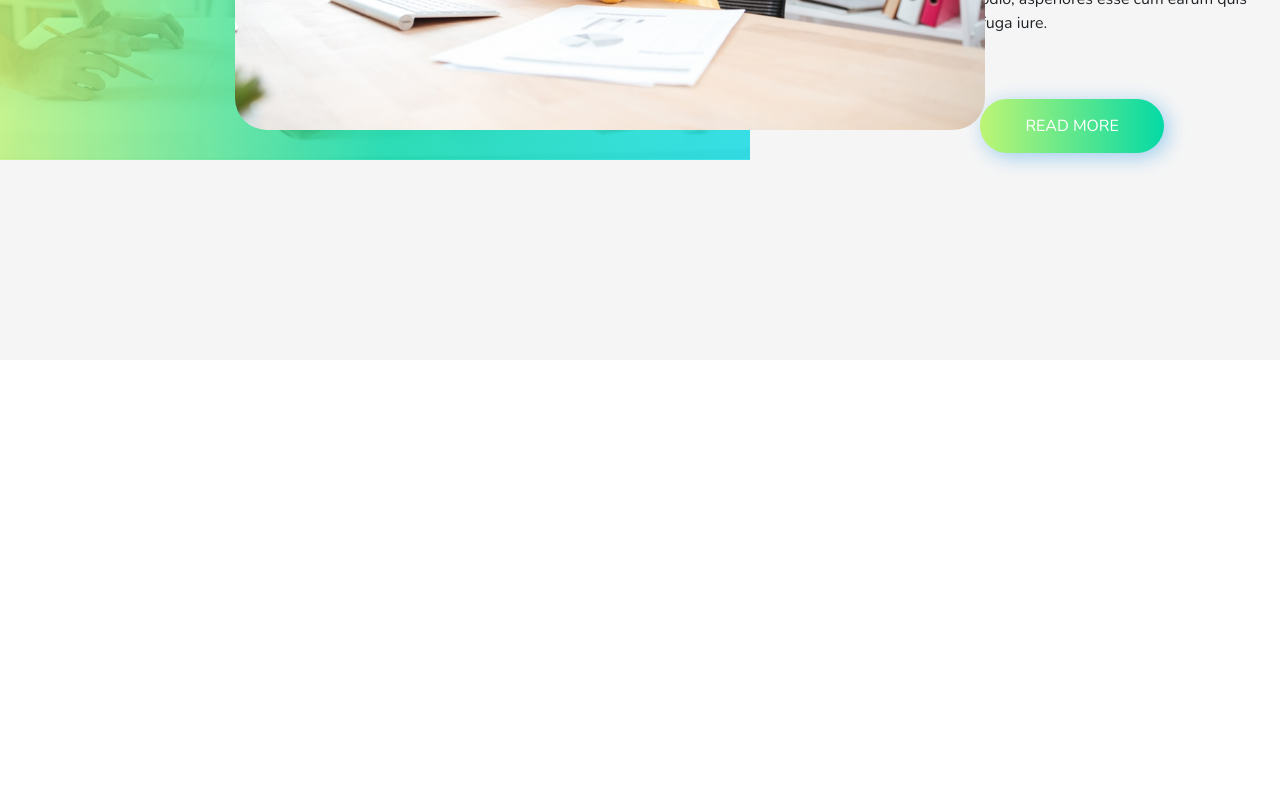
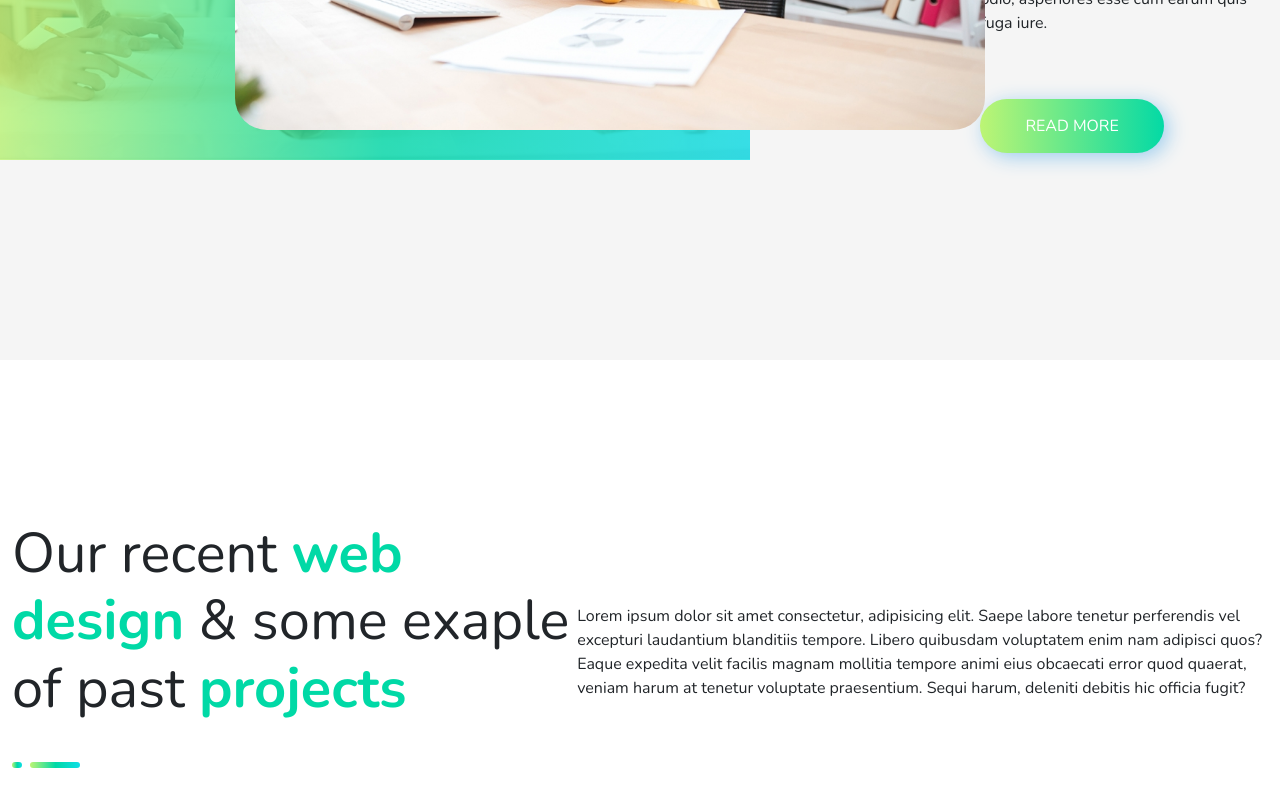
Before and after one commit to MatteoTarabella04/proj-html-vuejs, a Vue app: page / in a window 1280 px wide. Shown: the part 2951-3751 px from the top of the page. Before the commit the page ends 3311 px from the top, so only its background shows below. Built offline with nearby package versions, Linux system fonts and the light colour scheme.

Commit message:
import objects and create dinamic cards

```diff
--- a/src/App.vue
+++ b/src/App.vue
@@ -2,6 +2,7 @@
 import AppHeader from './components/AppHeader.vue'
 import sliderImages from './assets/data/sliderImages'
 import yourWebsiteCards from './assets/data/yourWebsiteCards'
+import exaplesImages from './assets/data/exaplesImages'
 export default {
 
   components: { AppHeader, },
@@ -10,6 +11,7 @@ export default {
     return {
       sliderImages,
       yourWebsiteCards,
+      exaplesImages,
       activeImg: 1,
     }
   }
@@ -118,6 +120,50 @@ export default {
       </div>
     </section>
     <!-- /#learnMore -->
+    <section id="examples">
+      <div class="container">
+        <div class="intro_content d-flex">
+
+          <div class="right">
+            <h2>
+              Our recent <b>web design</b> & some exaple of past <b>projects</b>
+            </h2>
+            <div class="my_banner">
+              <div class="small_banner"></div>
+              <div class="large_banner"></div>
+            </div>
+          </div>
+          <div class="left">
+            <p>
+              Lorem ipsum dolor sit amet consectetur, adipisicing elit. Saepe labore tenetur perferendis vel excepturi
+              laudantium blanditiis tempore. Libero quibusdam voluptatem enim nam adipisci quos? Eaque expedita velit
+              facilis magnam mollitia tempore animi eius obcaecati error quod quaerat, veniam harum at tenetur voluptate
+              praesentium. Sequi harum, deleniti debitis hic officia fugit?
+            </p>
+          </div>
+
+        </div>
+        <div class="row row-cols-4">
+          <div v-for="item in exaplesImages" class="col g-1 flex-shrink-1">
+            <div class="card">
+              <img :src="item.path" :alt="item.title" class="img-fluid">
+            </div>
+            <div class="card hidden">
+              <img :src="item.path" :alt="item.title" class="img-fluid">
+              <div class="card_content">
+                <h3>
+                  {{ item.title }}
+                </h3>
+                <h5>
+                  {{ item.category.toUpperCase() }}
+                </h5>
+              </div>
+            </div>
+          </div>
+        </div>
+      </div>
+    </section>
+    <!-- /#examples -->
   </main>
   <!-- /#page_main -->
 </template>
@@ -270,6 +316,7 @@ export default {
   padding-top: 10rem;
   height: 1000px;
   display: flex;
+  margin-bottom: 10rem;
 
   .bg_image {
     position: relative;
@@ -321,4 +368,78 @@ export default {
   }
 
 }
+
+#examples {
+
+  .right {
+    width: 45%;
+
+    h2 {
+      font-size: 3.5rem;
+
+      b {
+        color: #00d9a6;
+      }
+    }
+  }
+
+  .left {
+    display: flex;
+    align-items: center;
+    width: 55%;
+  }
+
+
+
+  .col {
+
+    &:hover {
+      .card {
+        cursor: pointer;
+        display: none;
+        transform: scale(1.10);
+        box-shadow: 2px 2px 10px #f5f5f5;
+        z-index: 1000;
+      }
+
+      img {
+        opacity: 10%;
+      }
+
+      .hidden {
+        display: block;
+      }
+    }
+
+    .hidden {
+      background-image: linear-gradient(to right, #bdf574 0%, #00d9a6 51%, #0fdee6 100%);
+
+      position: relative;
+      display: none;
+
+      h3 {
+        text-transform: capitalize;
+      }
+
+      .card_content {
+        color: #ffffff;
+        padding: 2rem;
+        position: absolute;
+        top: 60%;
+      }
+    }
+
+    .card {
+      border: none;
+
+      img {
+        border-radius: 0.5rem;
+      }
+
+    }
+  }
+
+
+
+}
 </style>
```
